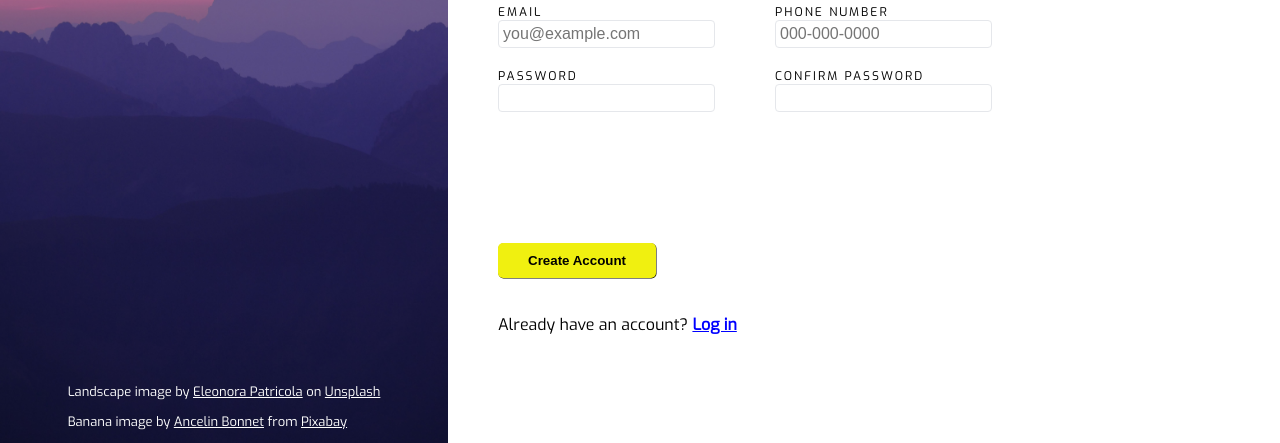
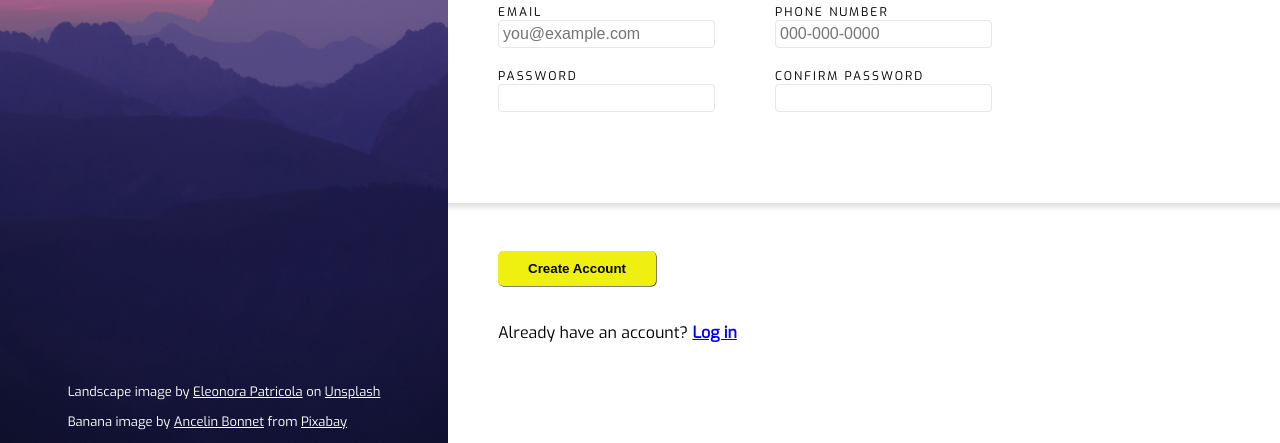
Before and after one commit to SamWeedon/sign-up-form, a plain HTML site: page index.html in a window 1280 px wide. Shown: the part 357-800 px from the top of the page. Drawn offline with Linux system fonts and the light colour scheme.

Commit message:
Add shadow border between middle and bottom

```diff
--- a/index.html
+++ b/index.html
@@ -67,6 +67,7 @@
                 </div>
 
         </div>
+        <div class="shadow-border"></div>
         <div class="right-bottom">
             <button type="submit">Create Account</button>
 
--- a/style.css
+++ b/style.css
@@ -119,8 +119,14 @@ input:focus {
     box-shadow: 2px 2px #c3c5ca;
 }
 
+.shadow-border {
+    width: 100%;
+    height: 1%;
+    background: linear-gradient(rgb(223, 219, 219), white);
+}
+
 .right-bottom {
-    height: 30%;
+    height:29%;
 }
 
 button {
```
